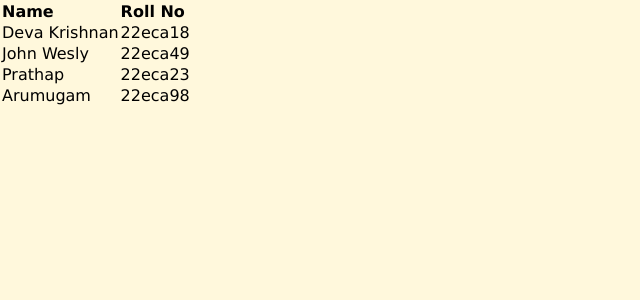
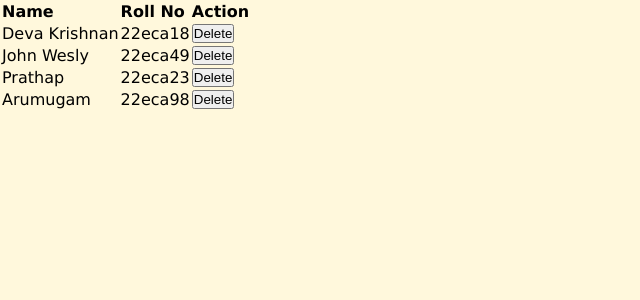
Before and after one commit to gdevakrishnan/reactpractice, a React (Create React App) app in the folder myapp/: page / in a window 1280 px wide. Shown: the top 300 px of the page, without its empty margins (0-640 px from the left). Built offline with nearby package versions, Linux system fonts and the light colour scheme.

Commit message:
state was completed

```diff
--- a/myapp/src/components/App.js
+++ b/myapp/src/components/App.js
@@ -2,8 +2,8 @@ import { Component } from "react";
 import Table from './Table'
 
 class App extends Component {
-    render() {
-        const charachters = [
+    state = {
+        charachters: [
             {
                 Name: "Deva Krishnan",
                 Rollno: "22eca18"
@@ -20,10 +20,23 @@ class App extends Component {
                 Name: "Arumugam",
                 Rollno: "22eca98"
             }
-        ];
+        ]
+    }
+
+    removeCharachter = (index) => {
+        const { charachters } = this.state;
+        let filtered = charachters.filter((charachter, i) => {
+            return i !== index
+        });
+
+        this.setState({charachters:filtered})
+    }
+
+    render() {
+        const { charachters } = this.state
 
         return (
-            <Table charachtersData = { charachters }/>
+            <Table removeCharachter = { this.removeCharachter } charachtersData = { charachters }/>
         )
     }
 }
--- a/myapp/src/components/Table.js
+++ b/myapp/src/components/Table.js
@@ -5,19 +5,21 @@ let Theader = () => {
         <thead>
             <tr key={"Theader"}>
                 <td style={{ fontWeight: "bold" }} key={"Name"}>Name</td>
-                <td style={{ fontWeight: "bold" }} key={"rollNo"}>Roll No</td>
+                <td style={{ fontWeight: "bold" }} key={"Rollno"}>Roll No</td>
+                <td style={{ fontWeight: "bold" }} key={"Action"}>Action</td>
             </tr>
         </thead>
     )
 }
 
 let Tbody = (props) => {
-    const { charachtersData } = props;
+    const { charachtersData, removeCharachter } = props;
     const rows = charachtersData.map((charachter, index) => {
         return (
             <tr key={index}>
                 <td>{charachter.Name}</td>
                 <td>{charachter.Rollno}</td>
+                <td><button onClick={() => removeCharachter(index)}>Delete</button></td>
             </tr>
         )
     })
@@ -31,11 +33,11 @@ let Tbody = (props) => {
 
 class Table extends Component {
     render() {
-        const { charachtersData } = this.props;
+        const { charachtersData, removeCharachter } = this.props;
         return (
             <table>
                 <Theader />
-                <Tbody charachtersData={charachtersData} />
+                <Tbody removeCharachter = { removeCharachter } charachtersData={charachtersData} />
             </table>
         )
     }
```
